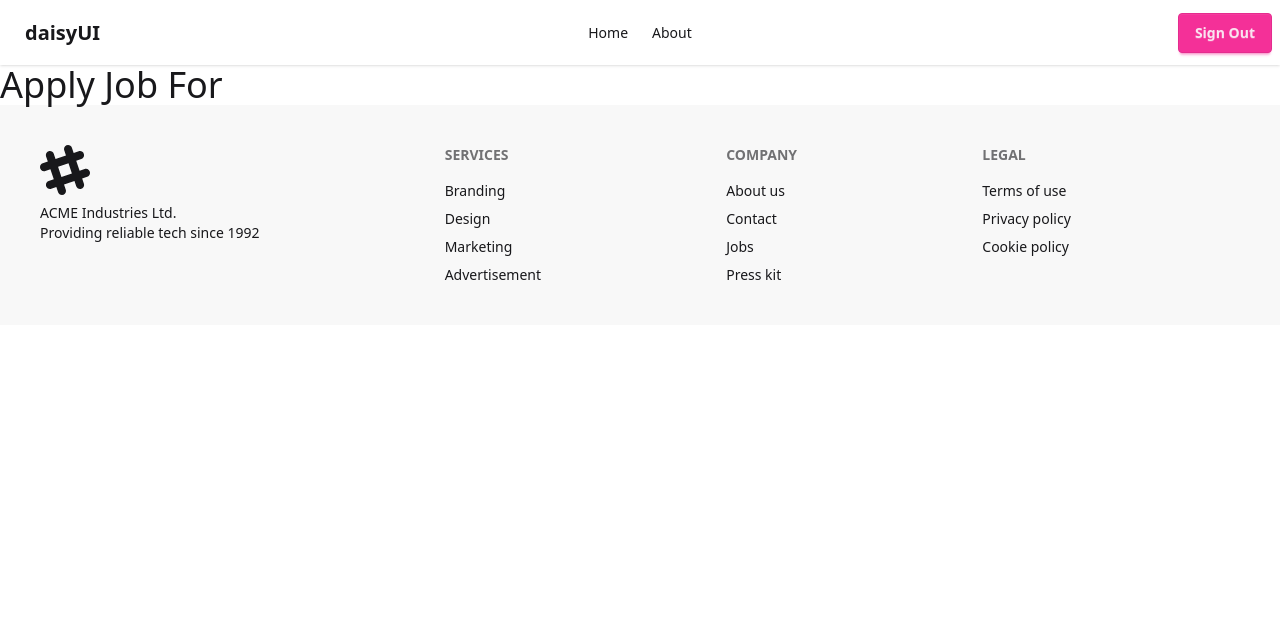
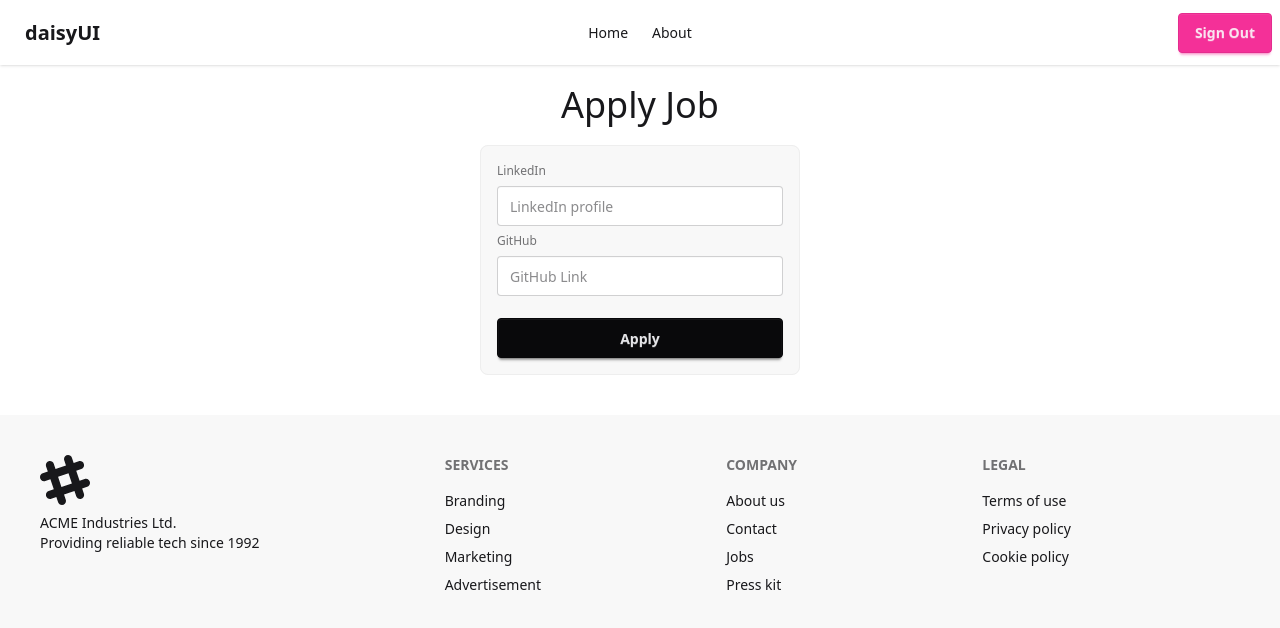
Before and after one commit to Amitkumersarkar/Practice-Projects, a React (Vite) app in the folder career-code-client/: page /jobApply/1 in a window 1280 px wide. Shown: the top 628 px of the page. Built offline with nearby package versions, Linux system fonts and the light colour scheme; no server answers; sample sign-in values are in the browser's storage.

Commit message:
added axios

```diff
--- a/career-code-client/package.json
+++ b/career-code-client/package.json
@@ -11,6 +11,7 @@
   },
   "dependencies": {
     "@tailwindcss/vite": "^4.1.17",
+    "axios": "^1.13.2",
     "firebase": "^12.6.0",
     "localforage": "^1.10.0",
     "lottie-react": "^2.4.1",
--- a/career-code-client/src/pages/jobApply/JobApply.jsx
+++ b/career-code-client/src/pages/jobApply/JobApply.jsx
@@ -1,14 +1,50 @@
 import { useParams } from "react-router-dom";
 import UserAuth from "../../hooks/UserAuth";
+import axios from "axios";
 
 const JobApply = () => {
     const { id: jobId } = useParams();
     const { user } = UserAuth();
     console.log(jobId, user);
 
+    const handleSubmit = (e) => {
+        e.preventDefault();
+        const form = e.target;
+        const linkedin = form.linkedin.value;
+        const github = form.github.value;
+        const newForm = { linkedin, github };
+        form.reset();
+        console.log(newForm);
+        const application = {
+            jobId,
+            applicant: user.email,
+            linkedin,
+            github
+        }
+        //by used axios send application data to the backend
+        axios.post('http://localhost:3000/application', application)
+            .then(res => {
+                console.log(res.data)
+            })
+            .catch((error => {
+                console.log(error)
+            }))
+
+    }
     return (
         <div>
-            <h3 className="text-4xl">Apply Job For</h3>
+            <h3 className="text-4xl text-center my-5">Apply Job</h3>
+            <form onSubmit={handleSubmit} className="flex justify-center mb-10">
+                <fieldset className="fieldset bg-base-200 border-base-300 rounded-box  w-xs border p-4">
+                    <label className="label">LinkedIn</label>
+                    <input name="linkedin" type="url" className="input" placeholder="LinkedIn profile" />
+
+                    <label className="label">GitHub</label>
+                    <input name="github" type="url" className="input" placeholder="GitHub Link" />
+
+                    <button className="btn btn-neutral mt-4">Apply</button>
+                </fieldset>
+            </form>
         </div>
     );
 };
```
Also changed, not shown: 1 other file (tests, documents, lock files or other folders).
